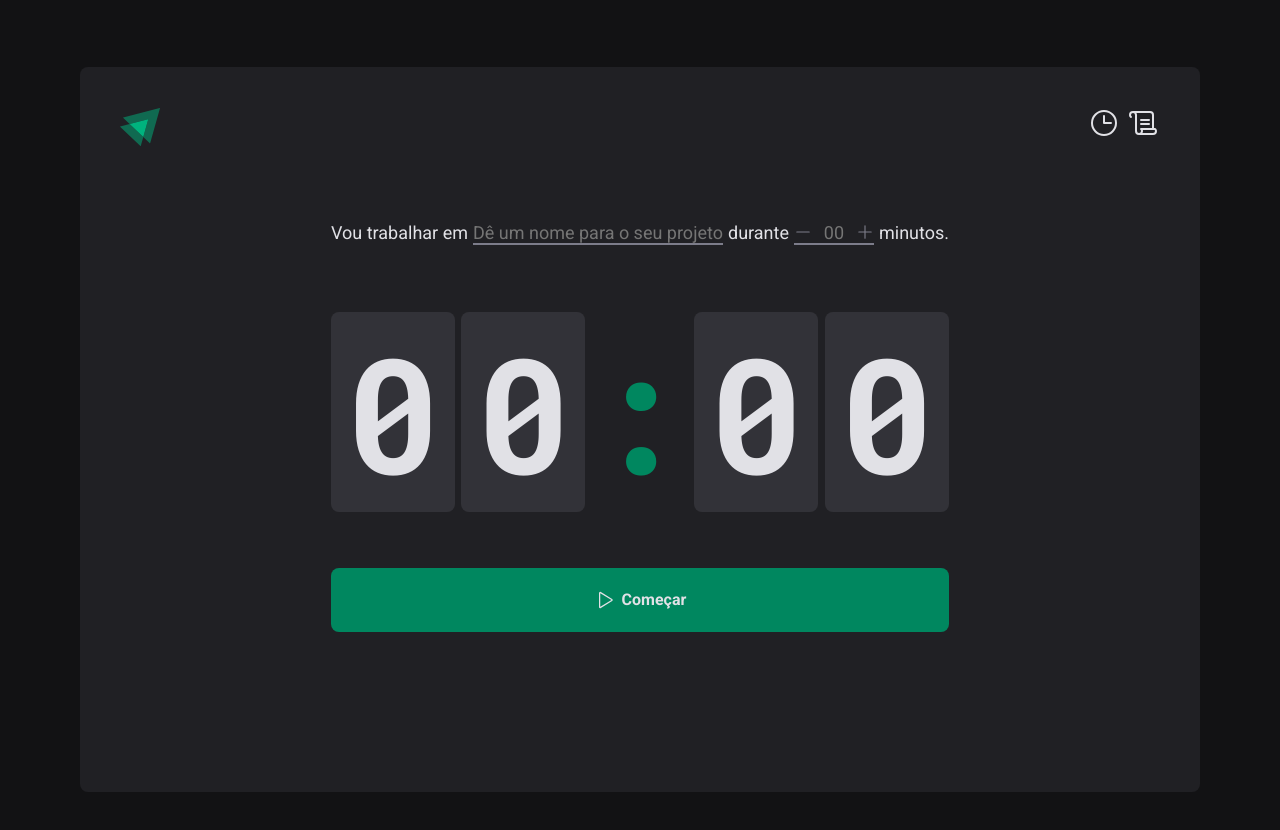
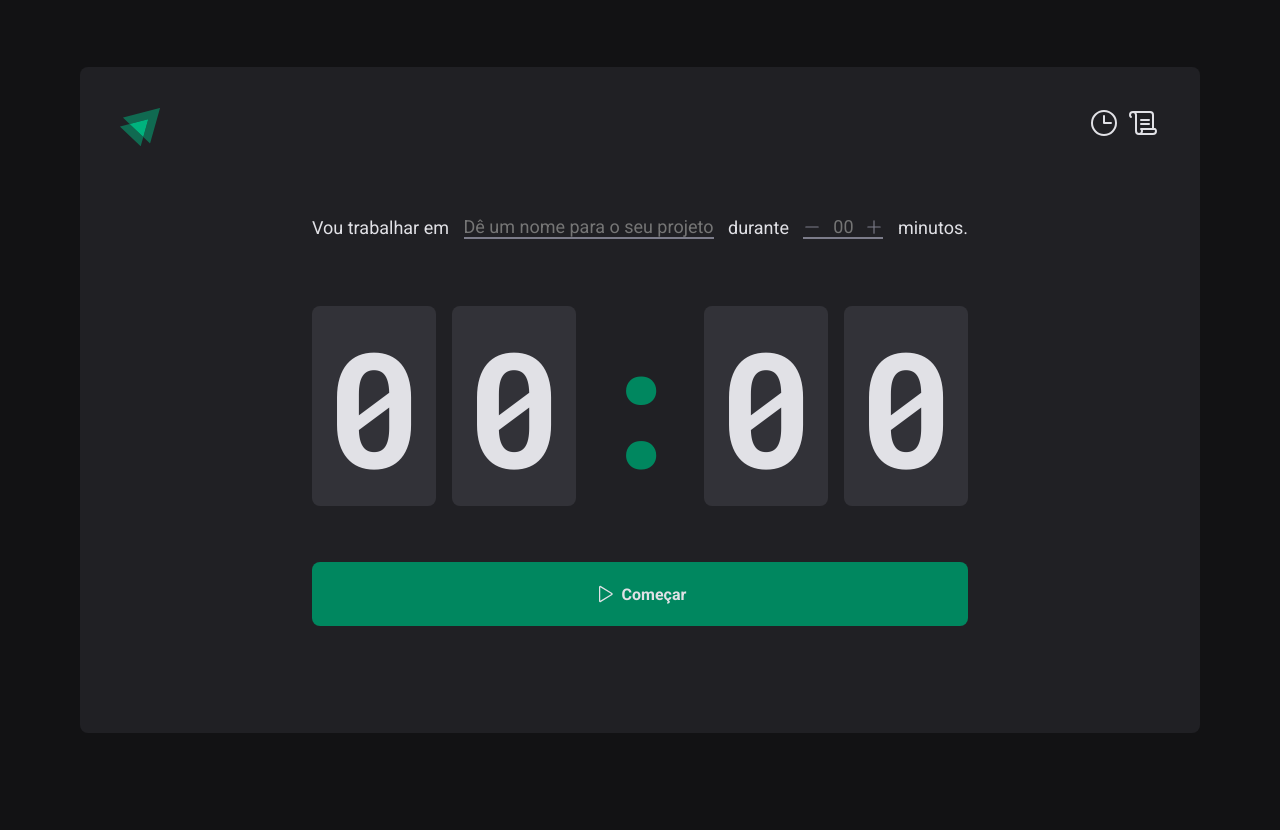
Before and after one commit to devgustavosantos/ignite-timer, a React (Vite) app: page / in a window 1280 px wide. Shown: the top 830 px of the page. After the commit the page ends 800 px from the top, so only its background shows below. Built offline with nearby package versions, Linux system fonts and the light colour scheme.

Commit message:
fix: content container styles

```diff
--- a/src/components/CustomSimpleBar/styles.ts
+++ b/src/components/CustomSimpleBar/styles.ts
@@ -6,7 +6,7 @@ import { BREAKPOINTS } from '../../styles/breakpoints';
 const Container = styled.div`
   position: relative;
   width: 100%;
-  height: 100%;
+  flex-grow: 1;
   overflow: hidden;
 `;
 
--- a/src/components/Header/styles.ts
+++ b/src/components/Header/styles.ts
@@ -3,6 +3,7 @@ import { styled } from 'styled-components';
 const Header = styled.header`
   display: flex;
   justify-content: space-between;
+  width: 100%;
 `;
 
 const Logo = styled.img`
--- a/src/layout/DefaultLayout/styles.ts
+++ b/src/layout/DefaultLayout/styles.ts
@@ -3,8 +3,9 @@ import { styled } from 'styled-components';
 import { BREAKPOINTS } from '../../styles/breakpoints';
 
 const Container = styled.div`
-  align-items: stretch;
+  align-items: center;
   display: flex;
+  flex-direction: column;
   flex-grow: 1;
   justify-content: center;
   padding: clamp(12rem, 15vw - 125rem, 80rem);
@@ -22,13 +23,18 @@ const Wrapper = styled.div`
   background-color: ${({ theme }) => theme.BLACK_800};
   border-radius: 8rem;
   max-width: 1120rem;
+  width: 100%;
+  max-height: 740rem;
+  height: 100%;
   padding: 40rem;
-  width: 100%;
   display: flex;
+  flex-grow: 1;
   flex-direction: column;
+  align-items: center;
 
   @media only screen and (max-width: ${BREAKPOINTS.MEDIUM}) {
     padding: 20rem;
+    max-height: initial;
   }
 
   @media only screen and (max-width: ${BREAKPOINTS.SMALL}) {
--- a/src/pages/History/styles.ts
+++ b/src/pages/History/styles.ts
@@ -4,6 +4,7 @@ const Container = styled.div`
   display: flex;
   flex-direction: column;
   flex-grow: 1;
+  width: 100%;
 `;
 
 const Title = styled.h1`
@@ -19,6 +20,7 @@ const THead = styled.thead`
   top: 0;
   left: 0;
   border-bottom: 4rem solid ${({ theme }) => theme.BLACK_800};
+  transform: translateY(-1px);
 `;
 
 const TRow = styled.tr`
--- a/src/pages/Home/styles.ts
+++ b/src/pages/Home/styles.ts
@@ -3,8 +3,12 @@ import { styled } from 'styled-components';
 import { BREAKPOINTS } from '../../styles/breakpoints';
 
 const Container = styled.main`
-  margin: 72rem auto 120rem;
   max-width: 656rem;
+  display: flex;
+  align-items: center;
+  justify-content: center;
+  flex-grow: 1;
+  width: 100%;
 
   @media only screen and (max-width: ${BREAKPOINTS.SMALL}) {
     margin: 0 auto;
```
Also changed, not shown: src/styles.ts (deleted, +0 -7 lines).
